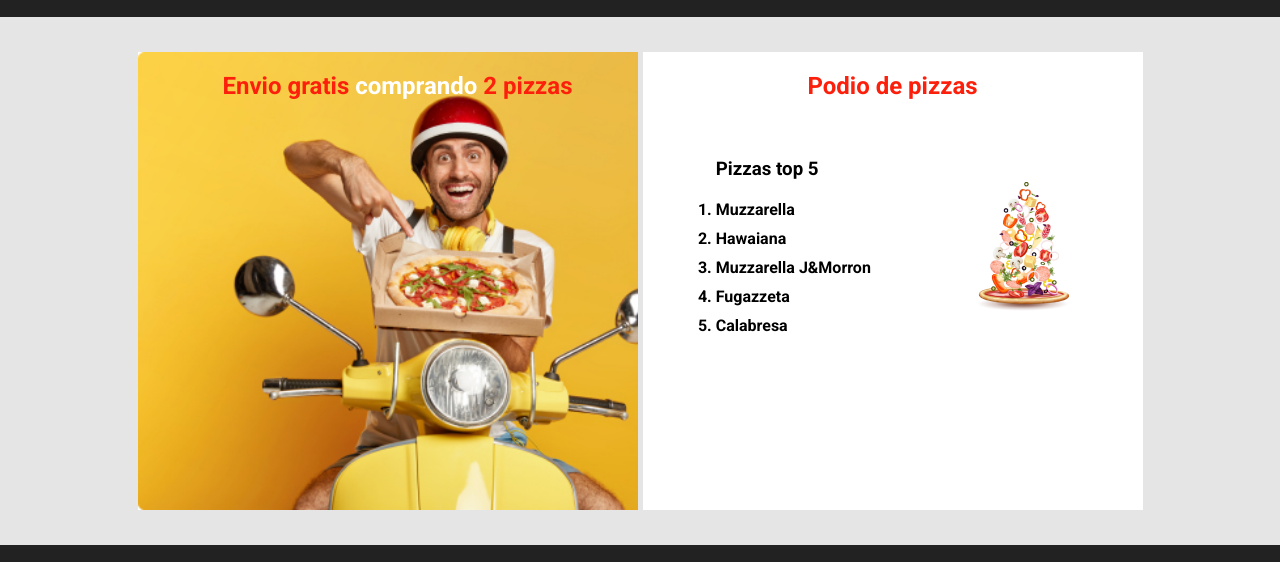
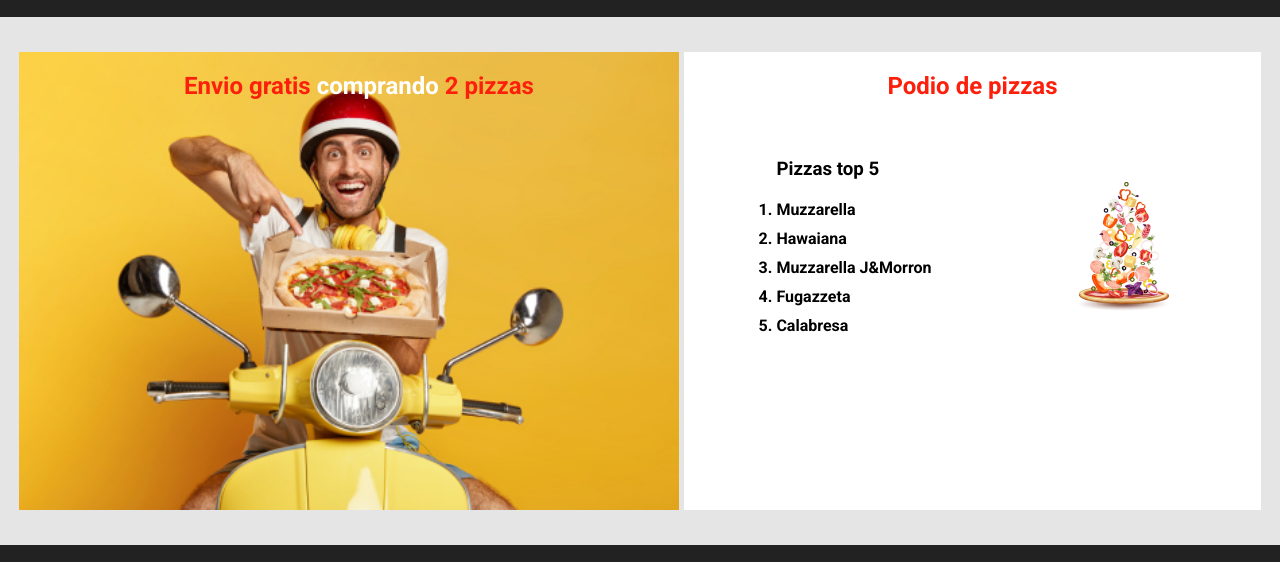
Before and after one commit to Francortiz-137/FrontEnd-clase11, a plain HTML site: page index.html in a window 1280 px wide. Shown: the part 103-665 px from the top of the page. Drawn offline with Linux system fonts and the light colour scheme.

Commit message:
corrected articles sizes

```diff
--- a/css/styles.css
+++ b/css/styles.css
@@ -69,7 +69,7 @@ section{
     display: flex;
     flex-direction: row;
     justify-content: center;
-    align-items: flex-start;
+    align-items: stretch;
     background-color: var(--secondary);
     height: 100%;
     padding: 35px 19px;
@@ -77,8 +77,7 @@ section{
 
 article{
     padding-left: 20px;
-    height: 100%;
-    width: 500px;
+    flex-grow: 1;
 }
 
 article + article{
@@ -101,6 +100,7 @@ article.sale {
     background-image: url(../img/delivery.jpg);
     background-size:cover;
     background-repeat: no-repeat;
+    background-position: center;
 }
 
 article.podium{
```
